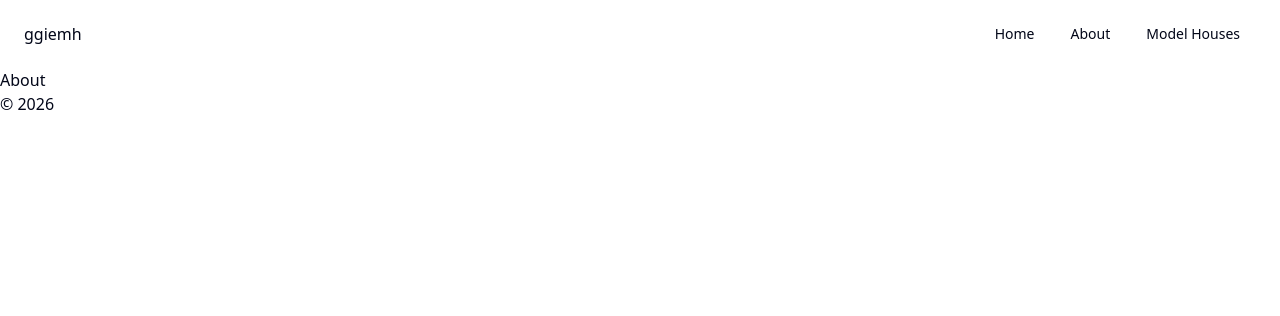
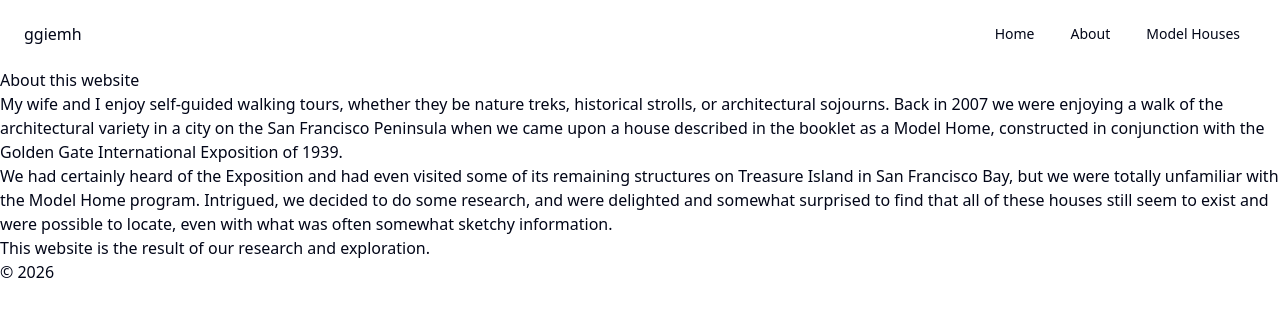
Before and after one commit to tdkent/ModelHomes-Frontend, a React (Vite) app: page /about in a window 1280 px wide. Shown: the top 316 px of the page. Built offline with nearby package versions, Linux system fonts and the light colour scheme.

Commit message:
add about text and update tests

```diff
--- a/src/pages/About/About.page.tsx
+++ b/src/pages/About/About.page.tsx
@@ -1,7 +1,24 @@
 export default function AboutPage() {
 	return (
-		<>
-			<h2>About</h2>
-		</>
+		<article>
+			<h1>About this website</h1>
+			<p>
+				My wife and I enjoy self-guided walking tours, whether they be nature
+				treks, historical strolls, or architectural sojourns. Back in 2007 we
+				were enjoying a walk of the architectural variety in a city on the San
+				Francisco Peninsula when we came upon a house described in the booklet
+				as a Model Home, constructed in conjunction with the Golden Gate
+				International Exposition of 1939.
+			</p>
+			<p>
+				We had certainly heard of the Exposition and had even visited some of
+				its remaining structures on Treasure Island in San Francisco Bay, but we
+				were totally unfamiliar with the Model Home program. Intrigued, we
+				decided to do some research, and were delighted and somewhat surprised
+				to find that all of these houses still seem to exist and were possible
+				to locate, even with what was often somewhat sketchy information.
+			</p>
+			<p>This website is the result of our research and exploration.</p>
+		</article>
 	);
 }
```
Also changed, not shown: 1 other file (tests, documents, lock files or other folders).
